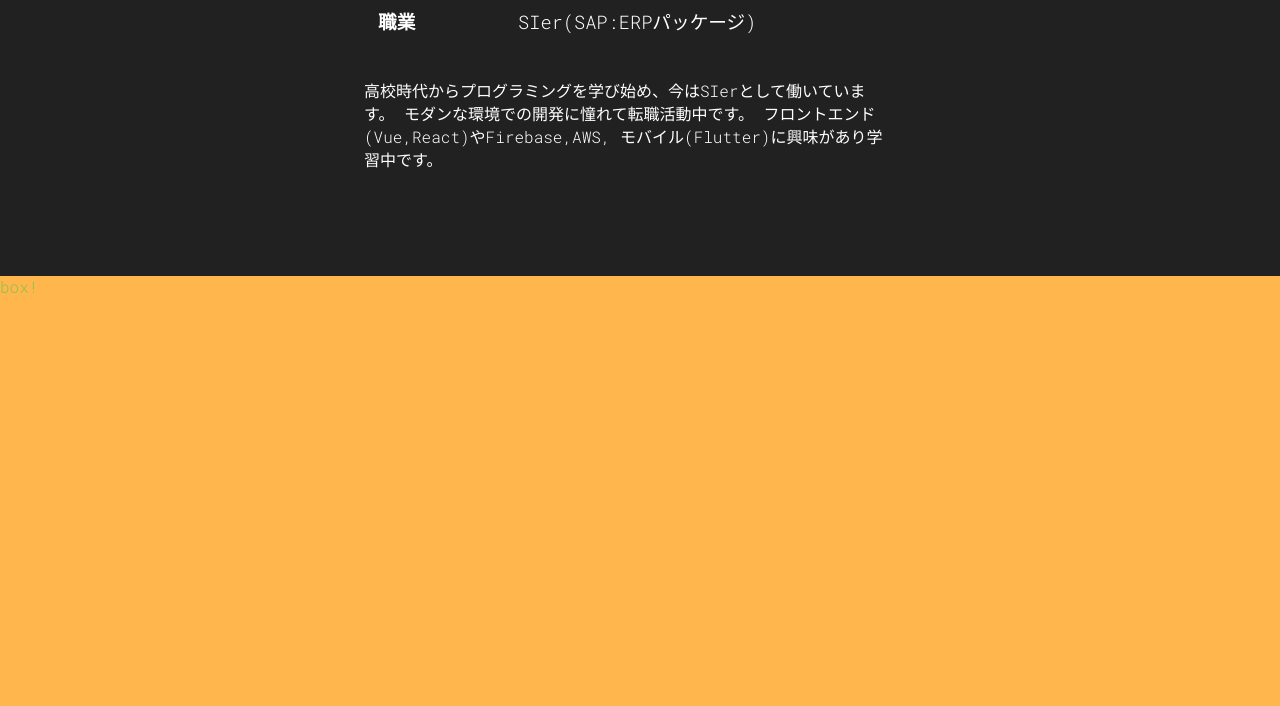
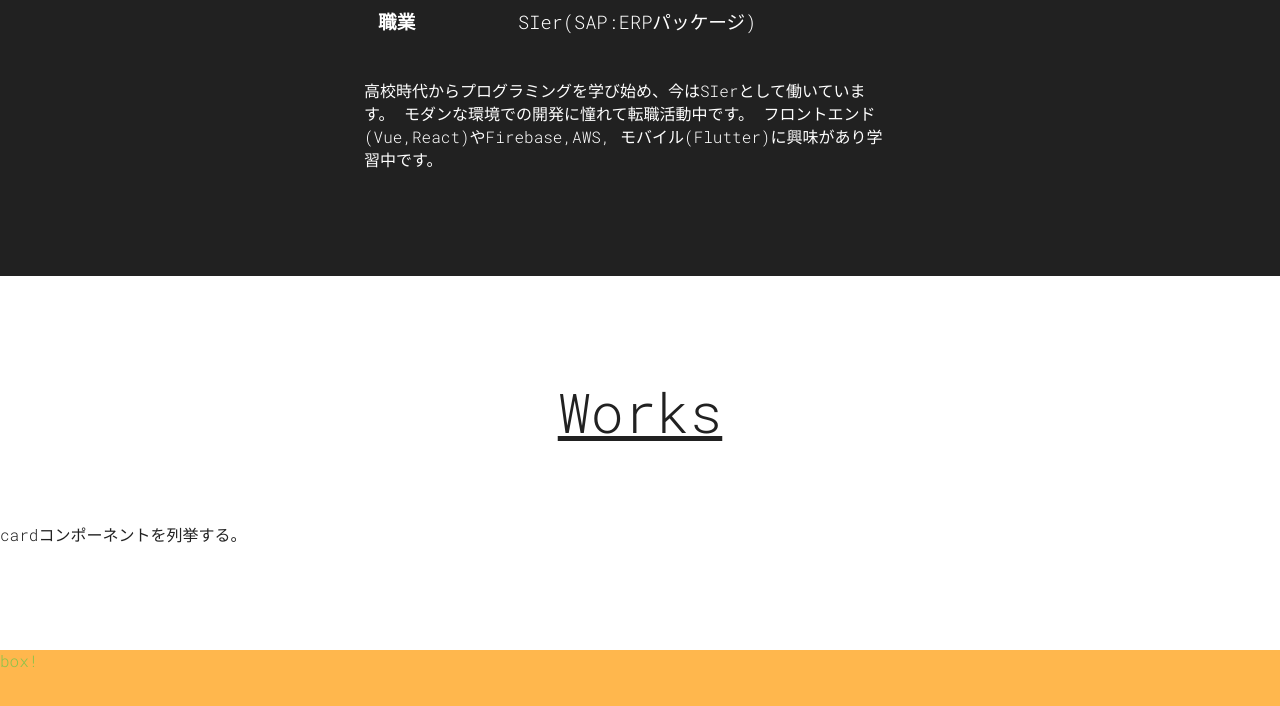
Before and after one commit to kuri-Maron/portfolio, a React (Create React App) app: page / in a window 1280 px wide. Shown: the part 1086-1792 px from the top of the page. Built offline with nearby package versions, Linux system fonts and the light colour scheme.

Commit message:
add: Works用のSectionを配置

```diff
--- a/src/App.js
+++ b/src/App.js
@@ -29,6 +29,7 @@ function App() {
       <Section sectionName="About" isBlack>
         <About />
       </Section>
+      <Section sectionName="Works">cardコンポーネントを列挙する。</Section>
       <Box
         id="tmpBox"
         color="secondary.main"
--- a/src/modules/components/AppBar.js
+++ b/src/modules/components/AppBar.js
@@ -40,7 +40,7 @@ const CustomAppBar = () => {
           About
         </Link>
         <Link
-          href="#tmpBox"
+          href="#Works"
           color="inherit"
           variant="h6"
           className={classes.barText}
--- a/src/modules/components/Section.js
+++ b/src/modules/components/Section.js
@@ -9,7 +9,8 @@ const useStyles = makeStyles((theme) => ({
     paddingBottom: "13vh",
   },
   topic: {
-    textDecoration: "underline white",
+    // textDecoration: "underline white",
+    textDecoration: "underline",
     marginBottom: "10vh",
     display: "flex",
     justifyContent: "center",
```
